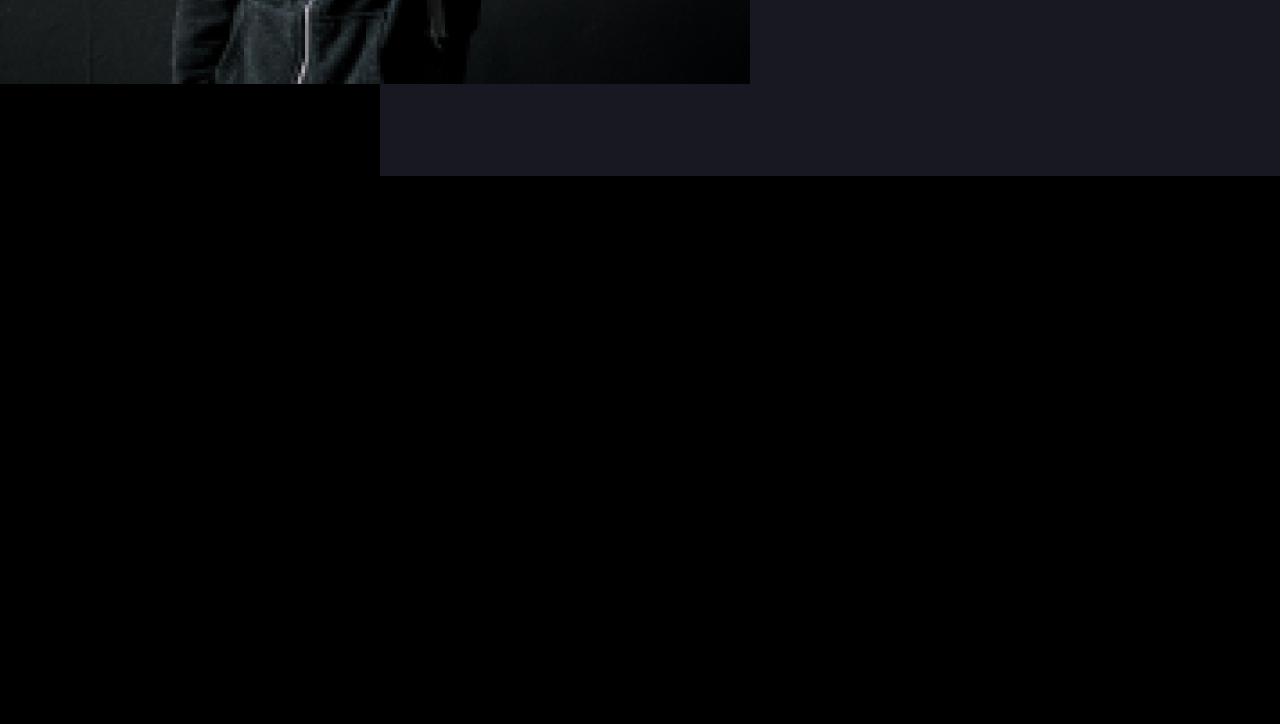
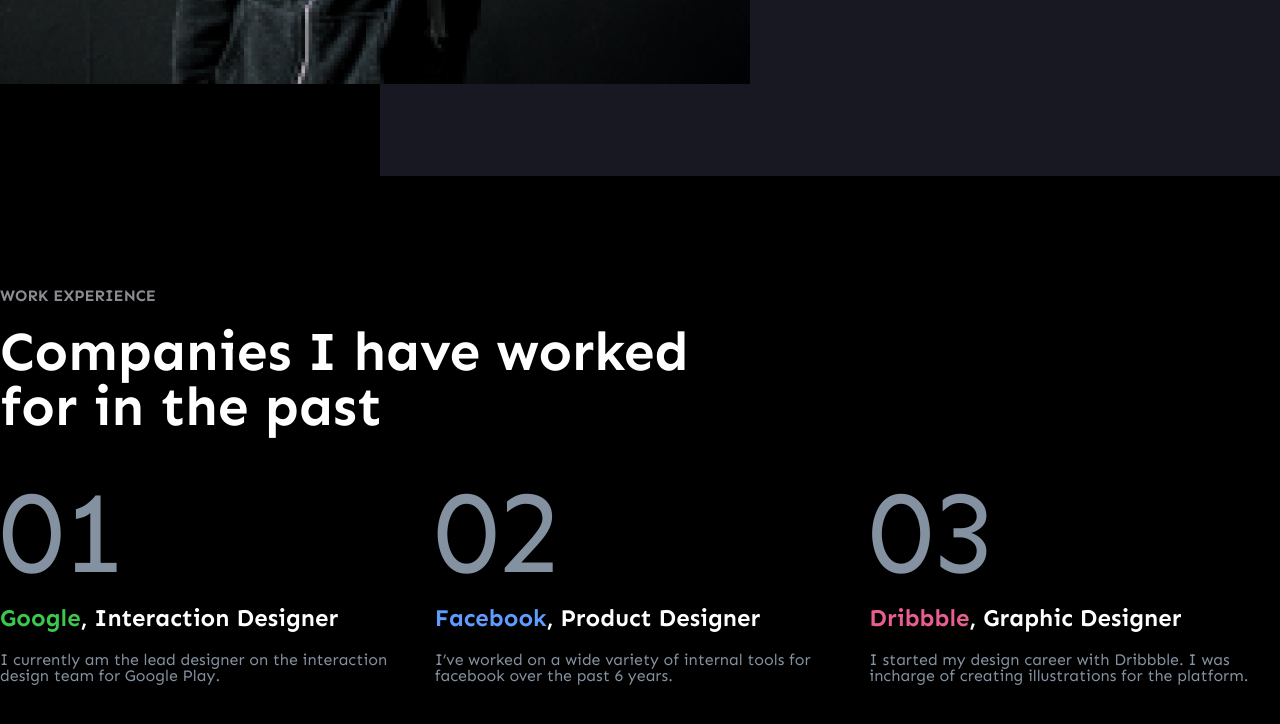
Before and after one commit to frontenderboy/Portfolio-Designer, a plain HTML site: page index.html in a window 1280 px wide. Shown: the part 724-1448 px from the top of the page. Before the commit the page ends 900 px from the top, so only its background shows below. Drawn offline with Linux system fonts and the light colour scheme.

Commit message:
feat: add experience section

```diff
--- a/index.html
+++ b/index.html
@@ -36,5 +36,32 @@
             </div>
         </div>
     </header>
+
+    <main class="main">
+        <section class="section__experience">
+            <div class="container">
+                <span class="section__experience-subtitle">work experience</span>
+                <h2 class="section__experience-title">Companies I have worked
+                    for in the past</h2>
+
+                <div class="wrapper-companies">
+                    <div class="companies-item google-company">
+                        <h3 class="item-title"><span class="google-title">Google</span>, Interaction Designer</h3>
+                        <p class="item-text">I currently am the lead designer on the interaction design team for Google Play.</p>
+                    </div>
+
+                    <div class="companies-item facebook-company">
+                        <h3 class="item-title"><span class="facebook-title">Facebook</span>, Product Designer</h3>
+                        <p class="item-text">I’ve worked on a wide variety of internal tools for facebook over the past 6 years.</p>
+                    </div>
+
+                    <div class="companies-item dribbble-company">
+                        <h3 class="item-title"><span class="dribbble-title">Dribbble</span>, Graphic Designer</h3>
+                        <p class="item-text">I started my design career with Dribbble. I was incharge of creating illustrations for the platform.</p>
+                    </div>
+                </div>
+            </div>
+        </section>
+    </main>
 </body>
 </html>
--- a/sass/abstract/_constants.scss
+++ b/sass/abstract/_constants.scss
@@ -1,11 +1,13 @@
 $color-base: #000000;
 $color-hero-section: #181823;
+$color-gray: #8491A0;
 $color-light-gray: #DEECF9;
 $color-dark-light-gray: #C7E0F4;
 $color-dark-gray: #8b8b91;
 $color-white: #ffffff;
 $color-primary: #5221E6;
+$color-blue-accent: #609bff;
 $color-green-accent: #3CC74E;
-$color-pink-accent: #3CC74E;
+$color-pink-accent: #E95D90;
 $color-peach-accent: #FFF3E4;
 $color-violet-accent: #FBE4FF;
--- a/sass/abstract/_mixins.scss
+++ b/sass/abstract/_mixins.scss
@@ -4,3 +4,10 @@
     font-weight: $weight;
     font-style: $style;
 }
+
+@mixin company-number() {
+    display: block;
+    @include font($size: 11.7rem, $weight: 400);
+    color: $color-gray;
+    margin-bottom: 1.5rem;
+}
--- a/sass/base/_base.scss
+++ b/sass/base/_base.scss
@@ -11,3 +11,24 @@ body {
     max-width: 1296px;
     margin: 0 auto;
 }
+
+h1 {
+    @include font($size: 7.8rem, $weight: 700);
+    color: $color-white;
+    margin-bottom: 32px;
+}
+
+h2 {
+    @include font($size: 5.5rem, $weight: 700);
+    color: $color-white;
+    margin: 0;
+}
+
+h3 {
+    @include font($size: 2.4rem, $weight: 700);
+    color: $color-white;
+}
+
+p {
+    margin: 0;
+}
--- /dev/null
+++ b/sass/components/_experience.scss
@@ -0,0 +1,56 @@
+.section__experience {
+    margin-top: 20.4rem;
+}
+
+.section__experience-subtitle {
+    display: block;
+    @include font($size: 1.6rem, $weight: 700);
+    color: $color-dark-gray;
+    text-transform: uppercase;
+    margin-bottom: 2rem;
+}
+
+.section__experience-title {
+    max-width: 69rem;
+    margin-bottom: 4rem;
+}
+
+.wrapper-companies {
+    display: grid;
+    grid-template-columns: repeat(3, 1fr);
+    gap: 2.4rem;
+    margin-bottom: 14.4rem;
+}
+
+.google-company::before {
+    content: "01";
+    @include company-number;
+}
+
+.facebook-company::before {
+    content: "02";
+    @include company-number;
+}
+
+.dribbble-company::before {
+    content: "03";
+    @include company-number;
+}
+
+.item-title {
+    margin: 0 0 2.2rem;
+    & .google-title {
+        color: $color-green-accent;
+    };
+    & .facebook-title {
+        color: $color-blue-accent;
+    };
+    & .dribbble-title {
+        color: $color-pink-accent;
+    };
+}
+
+.item-text {
+    @include font($size: 1.6rem, $weight: 400);
+    color: $color-gray;
+}
--- a/sass/components/_header.scss
+++ b/sass/components/_header.scss
@@ -8,6 +8,7 @@
         right: 0;
         z-index: 0;
         background: $color-hero-section;
+        // margin-bottom: 120px;
     }
 }
 
@@ -60,13 +61,8 @@
     margin-left: -90px;
 }
 
-.info__text-title {
-    @include font($size: 7.8rem, $weight: 700);
-    color: $color-white;
-    margin-bottom: 32px;
-    & span {
-        color: $color-dark-gray
-    }
+.info__text-title span {
+    color: $color-dark-gray
 }
 
 .info__text-subtitle {
--- a/sass/style.scss
+++ b/sass/style.scss
@@ -10,3 +10,4 @@
 
 // Components
 @import "components/header";
+@import "components/experience";
```
Also changed, not shown: sass/style.css, 1 other file.
